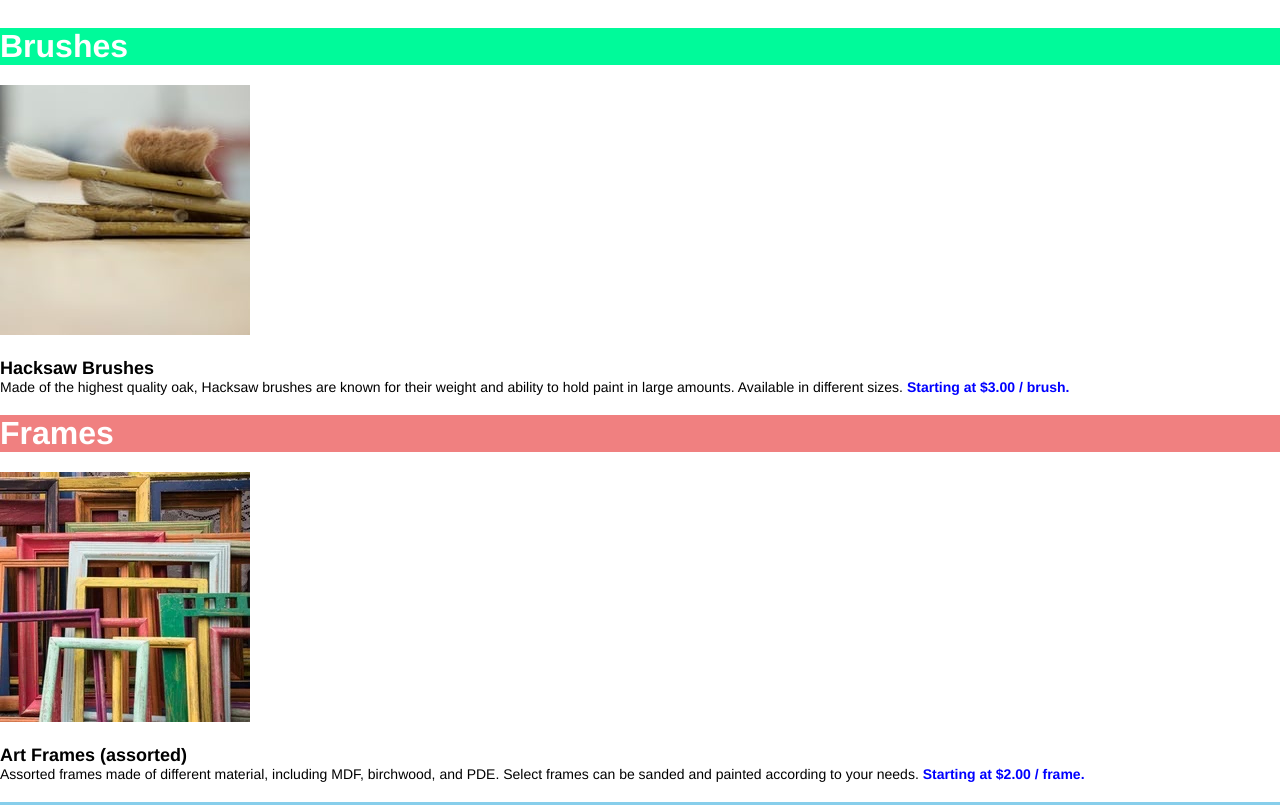
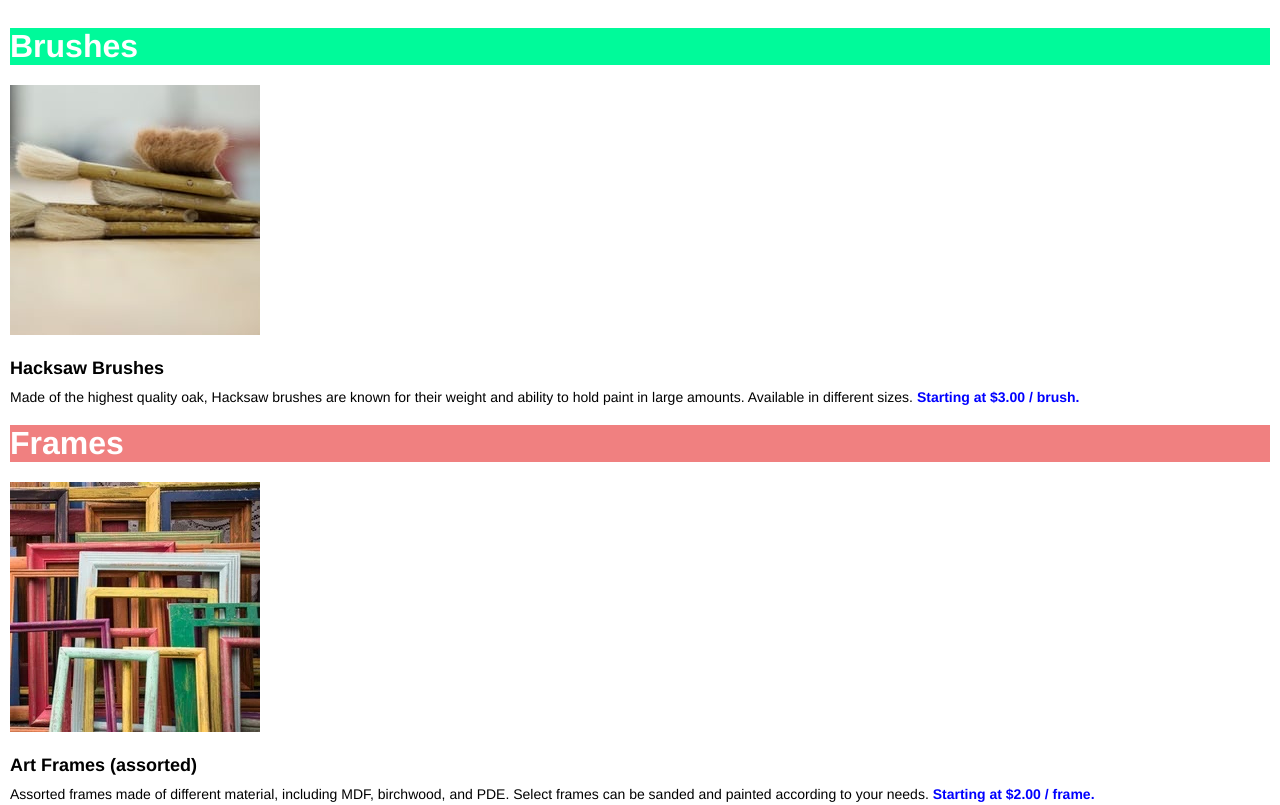
Before and after one commit to JanarStewart/Dasmotos_Arts_And_Crafts, a plain HTML site: page index.html in a window 1280 px wide. Shown: the part 187-992 px from the top of the page. Drawn offline with Linux system fonts and the light colour scheme.

Commit message:
last minute touches

```diff
--- a/resources/css/style.css
+++ b/resources/css/style.css
@@ -11,6 +11,7 @@ body {
     font-size: 14px;
     color: black;
     text-align: left;
+    padding: 0px 10px;
 }
 
 h1 {
@@ -21,6 +22,7 @@ h1 {
     color: khaki;
     justify-content: center;
     align-items: center;
+    width: 100%;
     margin: 50px 0px;
 }
 
@@ -55,6 +57,7 @@ h3 {
     font-weight: bold;
     color: black;
     text-align: left;
+    padding-bottom: 10px;
 }
 
 img {
```
